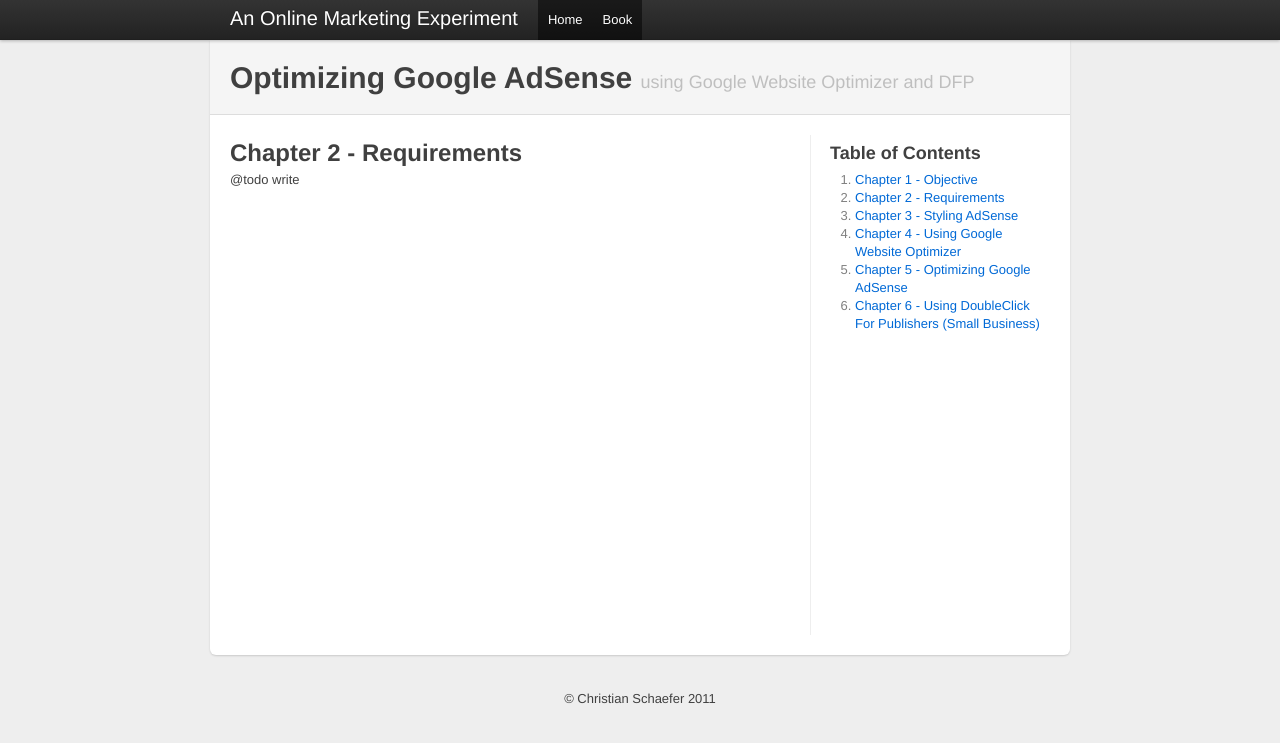
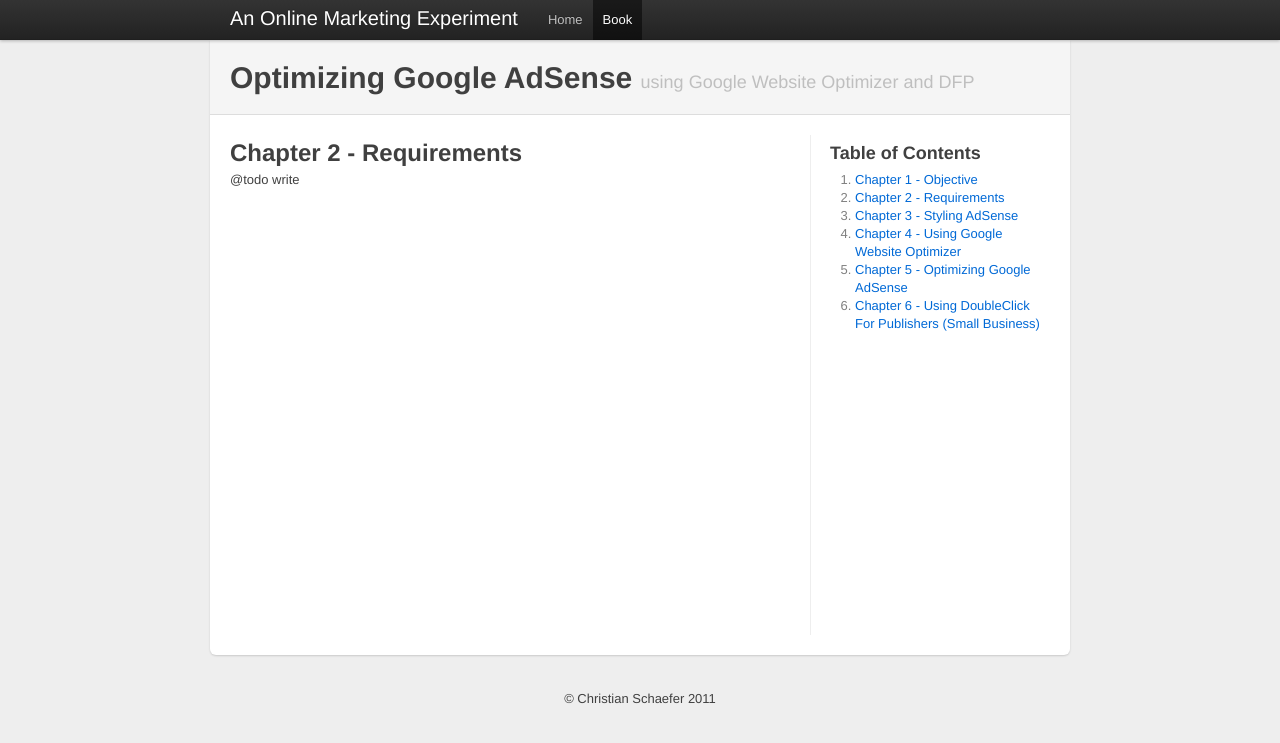
Before and after one commit to a8977338/dfpadsenseoptimiser, a Jekyll site: the page built from chapter-2-requirements.md, in a window 1280 px wide. Shown: the top 743 px of the page. Built offline with Jekyll 4.4.1, drawn with Linux system fonts in a browser that asks for light colours.

Commit message:
book structure

```diff
--- a/_layouts/book.html
+++ b/_layouts/book.html
@@ -23,7 +23,7 @@
         <div class="container">
           <a class="brand" href="/dfpadsenseoptimiser/">An Online Marketing Experiment</a>
           <ul class="nav">
-            <li class="active"><a href="/dfpadsenseoptimiser/">Home</a></li>
+            <li><a href="/dfpadsenseoptimiser/">Home</a></li>
             <li class="active"><a href="/dfpadsenseoptimiser/book/">Book</a></li>
           </ul>
         </div>
--- a/_layouts/default.html
+++ b/_layouts/default.html
@@ -26,6 +26,7 @@
           <a class="brand" href="/dfpadsenseoptimiser/">An Online Marketing Experiment</a>
           <ul class="nav">
             <li class="active"><a href="/dfpadsenseoptimiser/">Home</a></li>
+            <li><a href="/dfpadsenseoptimiser/book/">Book</a></li>
           </ul>
         </div>
       </div>
```
